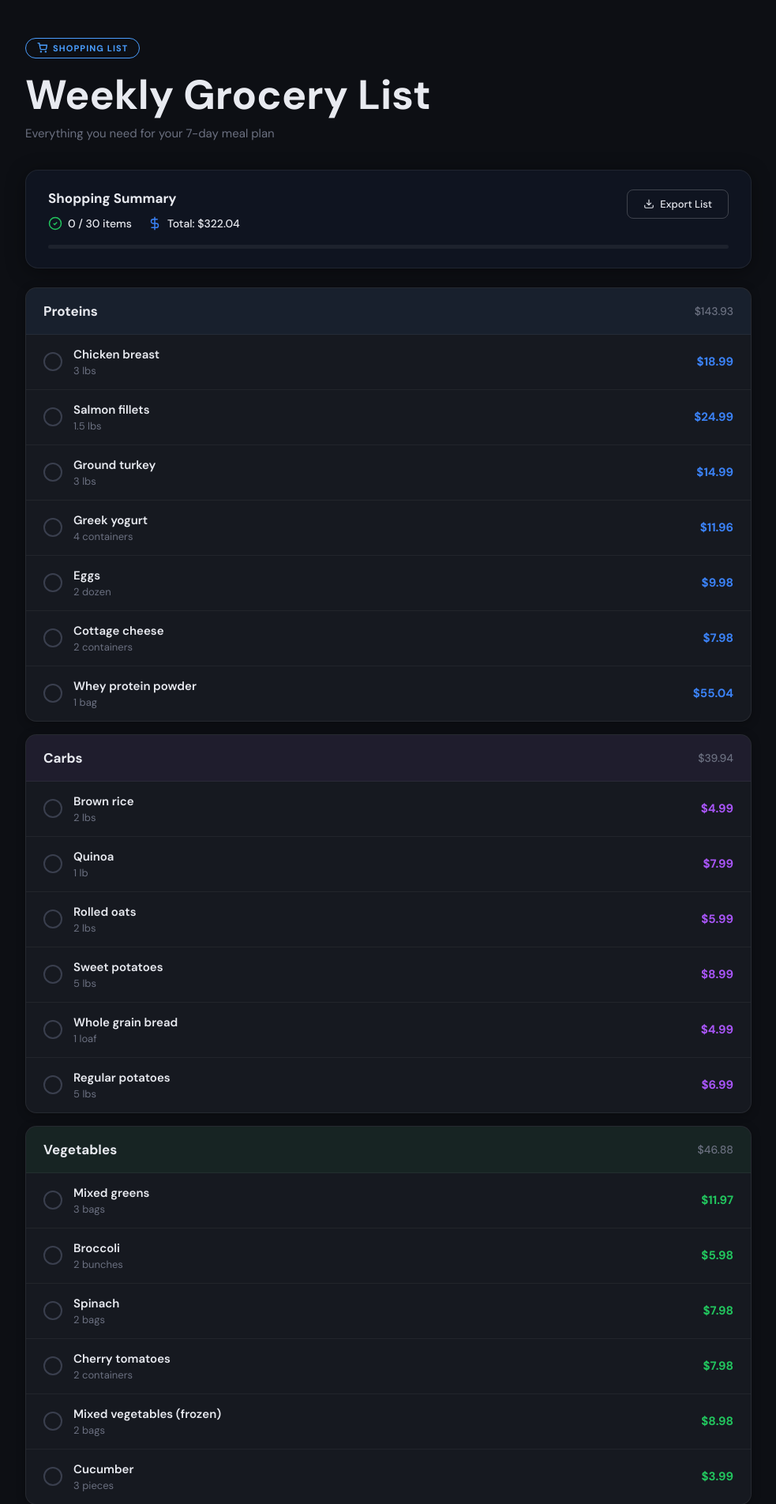
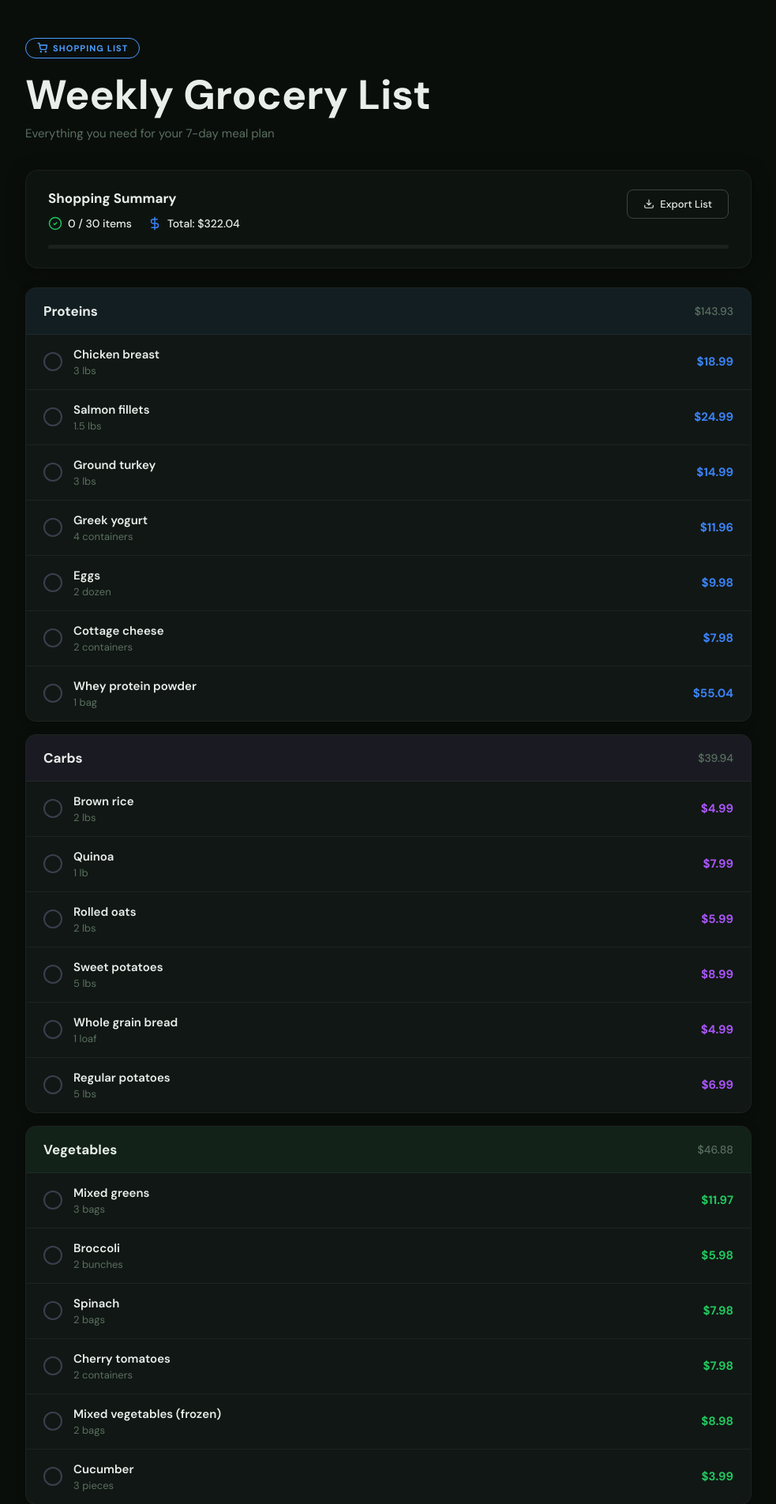
Before and after one commit to SurenGrigoryann/No_Idea_Project, a Flask app: page /grocery in a window 1280 px wide. Shown: the part 68-1973 px from the top of the page at 79% size, without its empty margins (148-1131 px from the left). Run offline with Flask 3, Linux system fonts and the light colour scheme; a user stored in the database is signed in; data comes from the database, SQL or seed files in the repository.

Commit message:
Fix grocery page background to match app color scheme
Co-Authored-By: Claude Sonnet 4.6 <noreply@anthropic.com>

```diff
--- a/templates/grocery.html
+++ b/templates/grocery.html
@@ -9,13 +9,13 @@
     *, *::before, *::after { box-sizing: border-box; margin: 0; padding: 0; }
 
     :root {
-      --bg:             #0d0f14;
-      --surface:        #161920;
-      --surface-alt:    #0f1420;
-      --border:         rgba(255,255,255,0.07);
-      --border-solid:   #272b36;
-      --text:           #e8eaf0;
-      --muted:          #6b7080;
+      --bg:             #0a0e0b;
+      --surface:        #111714;
+      --surface-alt:    #0d1410;
+      --border:         rgba(255,255,255,0.05);
+      --border-solid:   #1f2a22;
+      --text:           #e8eeea;
+      --muted:          #5a7060;
       --nav-active-bg:  #16a34a;
       --blue:           #3b82f6;
       --purple:         #a855f7;
```
